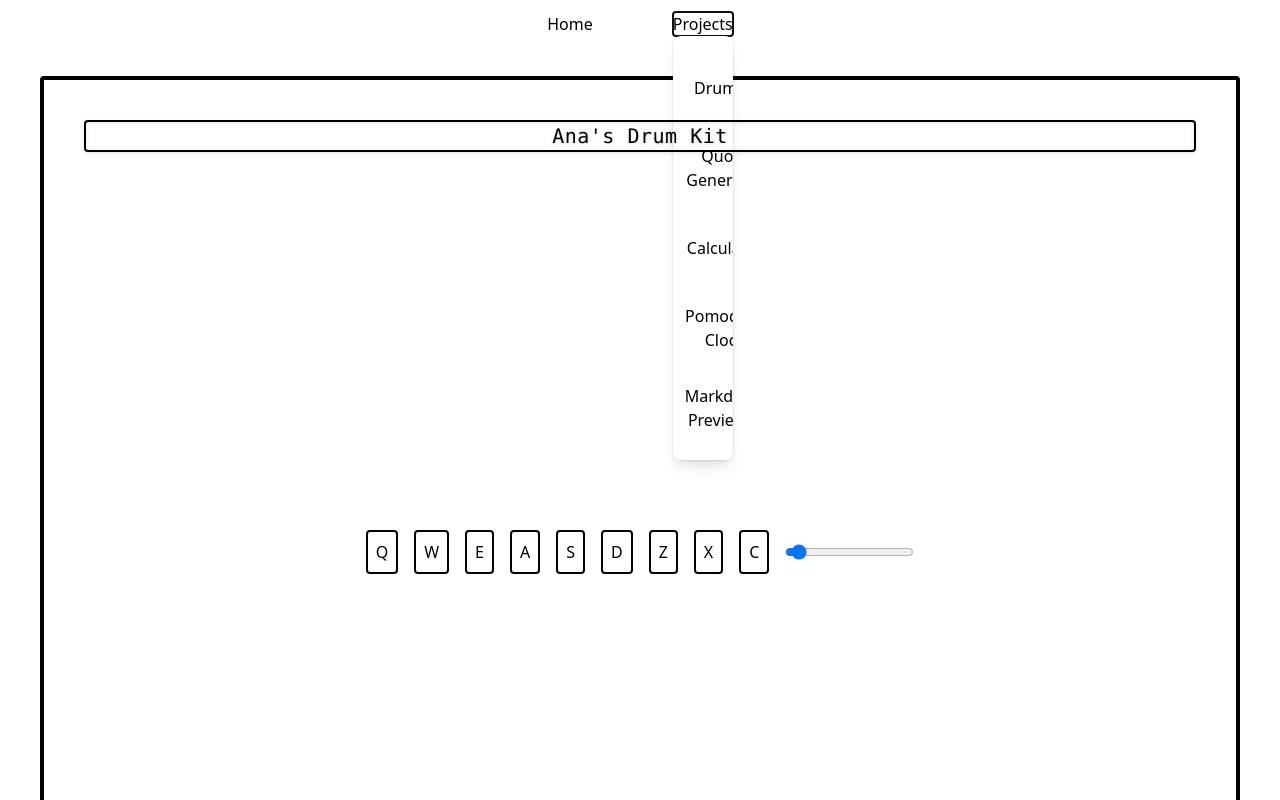
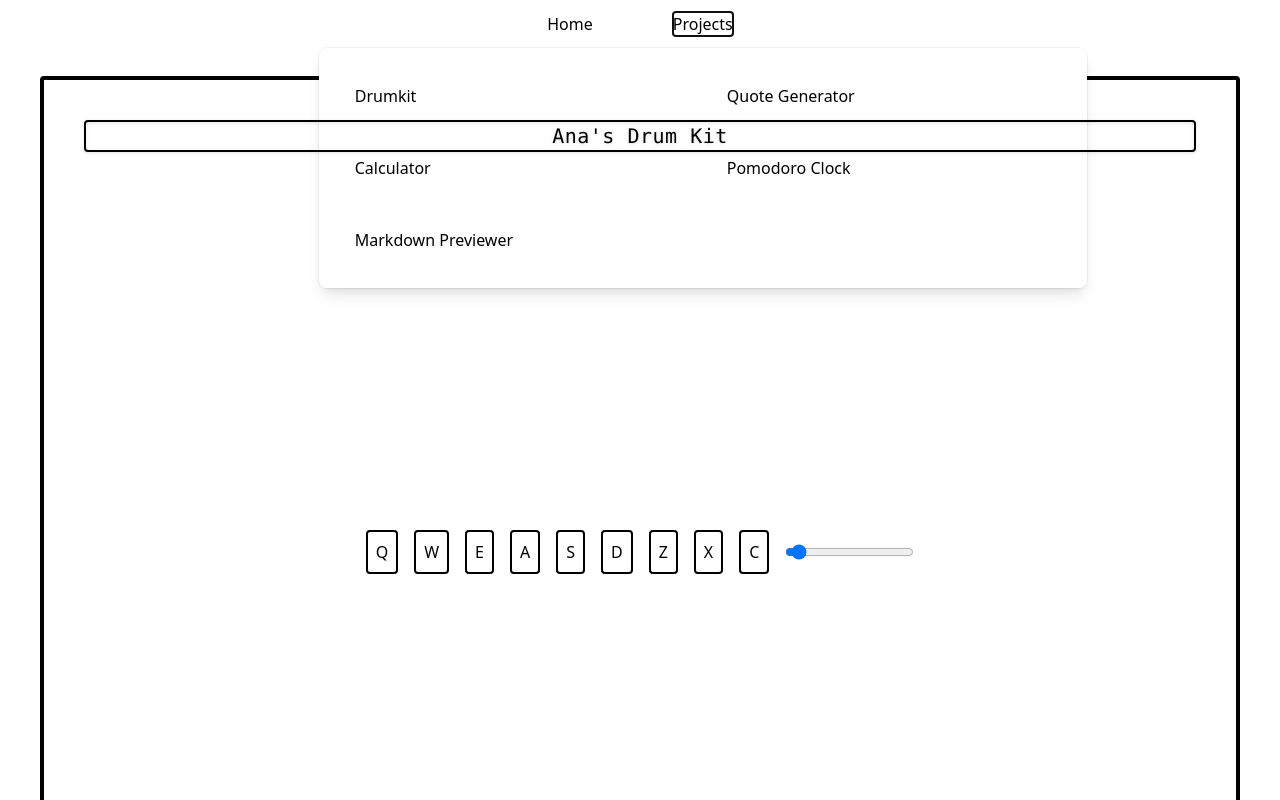
Before and after one commit to annacrandall/crandall-portfolio, a React (Create React App) app: page /drumkit in a window 1280 px wide. Both pictures are taken after a click on the button "Projects". Shown: the top 800 px of the page. Built offline with nearby package versions, Linux system fonts and the light colour scheme.

Commit message:
Finished navbar styling.

```diff
--- a/src/Navigation/Navbar.jsx
+++ b/src/Navigation/Navbar.jsx
@@ -8,10 +8,10 @@ const Navbar = () => {
         <nav className="m-3">
             <ul className="flex flex-row justify-center gap-20">
                 <li>
-                    <Link to="/">Home</Link>
+                    <Link to="/" className="">Home</Link>
                 </li>
                 <Popover className="relative">
-                    <Popover.Button>Projects</Popover.Button>
+                    <Popover.Button className="font-medium">Projects</Popover.Button>
                     <Transition
                         enter="transition duration-100 ease-out"
                         enterFrom="transform scale-95 opacity-0"
@@ -20,14 +20,14 @@ const Navbar = () => {
                         leaveFrom="transform scale-100 opacity-100"
                         leaveTo="transform scale-95 opacity-0" >
 
-                        <Popover.Panel className="absolute text-center">
+                        <Popover.Panel className="absolute left-1/2 z-10 mt-3 w-screen max-w-sm -translate-x-1/2 transform px-4 sm:px-0 lg:max-w-3xl">
                         <div className="overflow-hidden rounded-lg shadow-lg ring-1 ring-black ring-opacity-5">
-                            <div className="relative grid gap-8 bg-white p-7 lg:grid-cols-1">
-                                <Link to="/drumkit" className="flex h-10 w-10 shrink-0 items-center justify-center text-black sm:h-12 sm:w-12">Drumkit</Link>
-                                <Link to="/quotes" className="flex h-10 w-10 shrink-0 items-center justify-center text-black sm:h-12 sm:w-12">Quote Generator</Link>
-                                <Link to="/calculator" className="flex h-10 w-10 shrink-0 items-center justify-center text-black sm:h-12 sm:w-12">Calculator</Link>
-                                <Link to="/pomodoro" className="flex h-10 w-10 shrink-0 items-center justify-center text-black sm:h-12 sm:w-12">Pomodoro Clock</Link>
-                                <Link to="/markdown" className="flex h-10 w-10 shrink-0 items-center justify-center text-black sm:h-12 sm:w-12">Markdown Previewer</Link>
+                            <div className="relative grid gap-8 bg-white p-7 lg:grid-cols-2">
+                                <Link to="/drumkit" className="hover:bg-gray-100 focus:outline-none focus focus-visible:ring-opacity-50 rounded p-2">Drumkit</Link>
+                                <Link to="/quotes" className="hover:bg-gray-100 focus:outline-none focus focus-visible:ring-opacity-50 rounded p-2">Quote Generator</Link>
+                                <Link to="/calculator" className="hover:bg-gray-100 focus:outline-none focus focus-visible:ring-opacity-50 rounded p-2">Calculator</Link>
+                                <Link to="/pomodoro" className="hover:bg-gray-100 focus:outline-none focus focus-visible:ring-opacity-50 rounded p-2">Pomodoro Clock</Link>
+                                <Link to="/markdown" className="hover:bg-gray-100 focus:outline-none focus focus-visible:ring-opacity-50 rounded p-2" >Markdown Previewer</Link>
                                 </div>
                                 </div>
                         </Popover.Panel>
```
